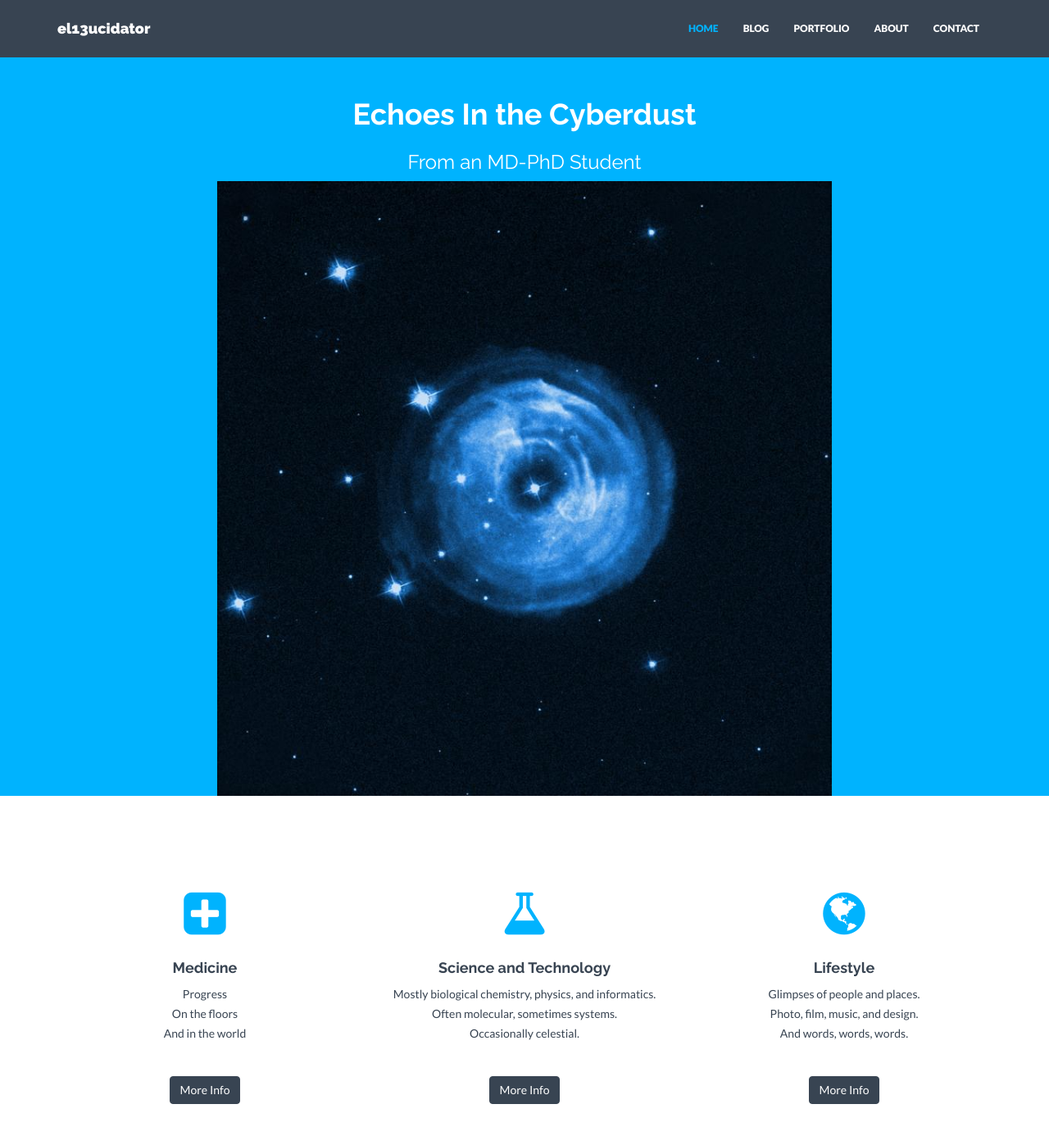
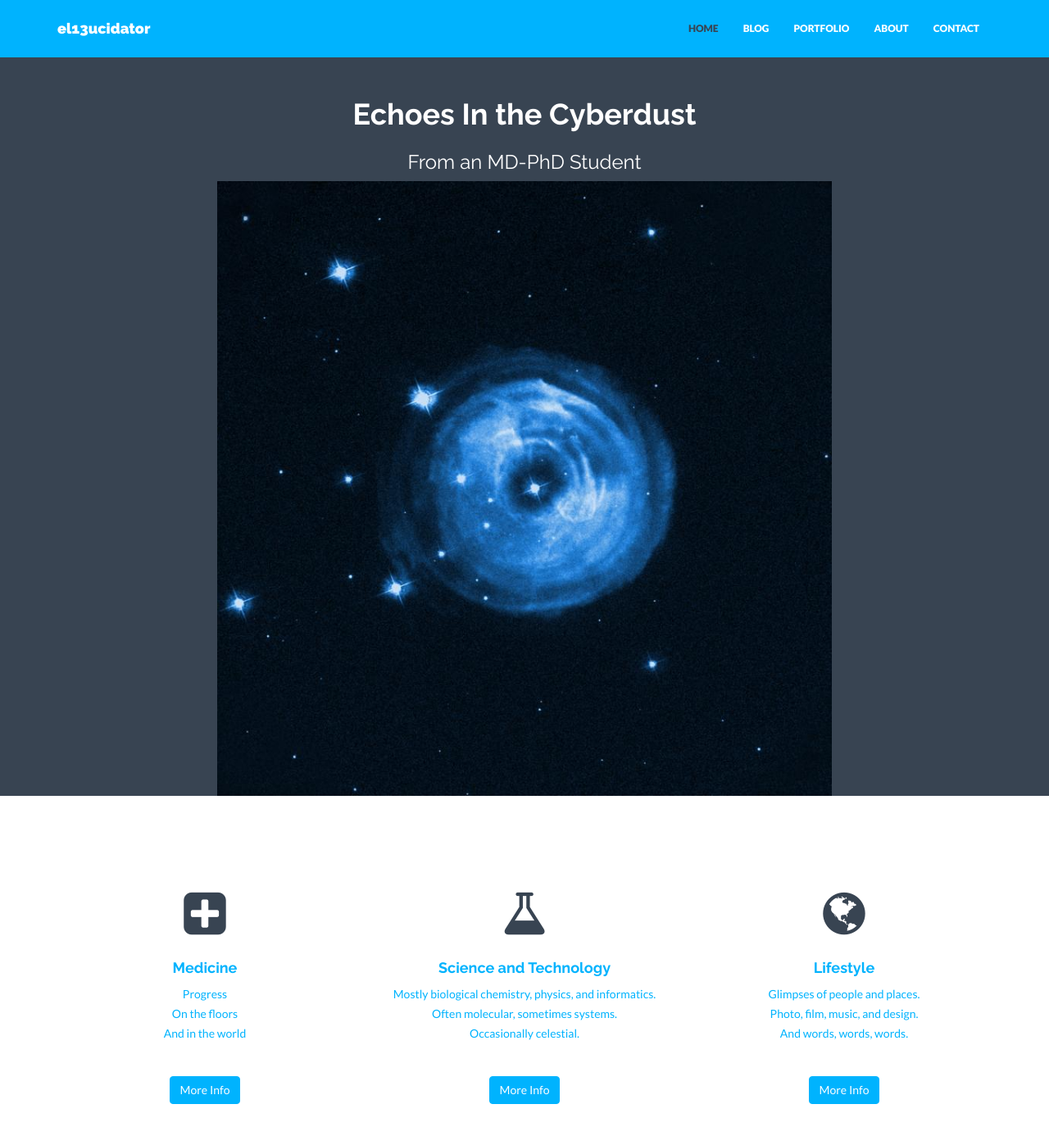
Before and after one commit to el13ucidator/el13ucidator.github.io, a Jekyll site: the page built from index.html, in a window 1280 px wide and 1400 px high. Shown: the top 1386 px of the window at 82% size. Built offline with Jekyll 4.4.1, drawn with Linux system fonts in a browser that asks for light colours; nearby versions of some CDN libraries.

Commit message:
color flip

```diff
--- a/_config.yml
+++ b/_config.yml
@@ -13,9 +13,9 @@
 excerpt_separator: <!--more--> #use this in posts to define how long the excerpt of the post (that is shown on the Blog page) is
 
 colors:  #in hex code if not noted else
-  primary: "#00b3fe" #"#F70031"
-  primary_rgb: "0,179,254" #"247,0,49" #rgb of the primary. Needed in some places for the transparency effect.
-  secondary: "#384452" #"#33004D"
+  primary: "#384452" #"#F70031"
+  primary_rgb: "56,68,82" #"247,0,49" #rgb of the primary. Needed in some places for the transparency effect.
+  secondary: "#00b3fe" #"#33004D"
   link: "#428bca"
   link_hover: "#01b2fe"
   footer_heading: "#ffffff"
```
